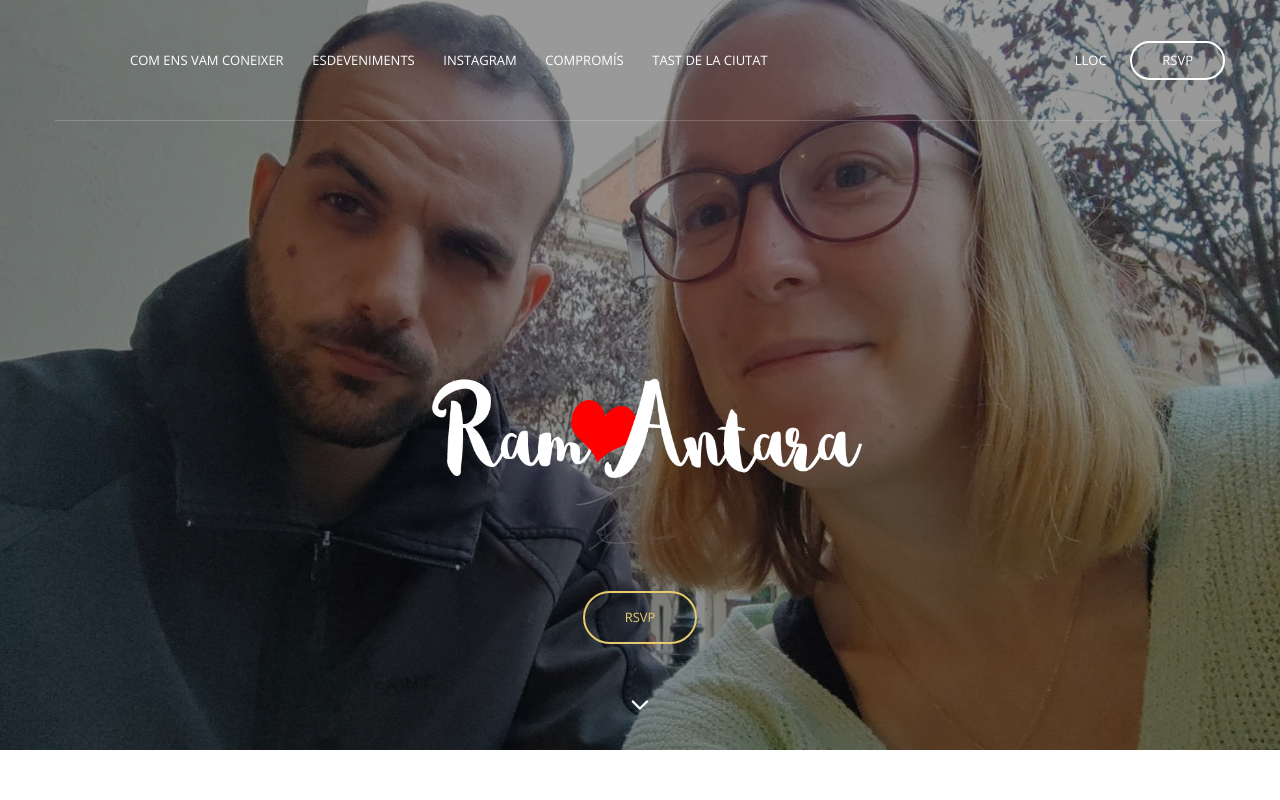
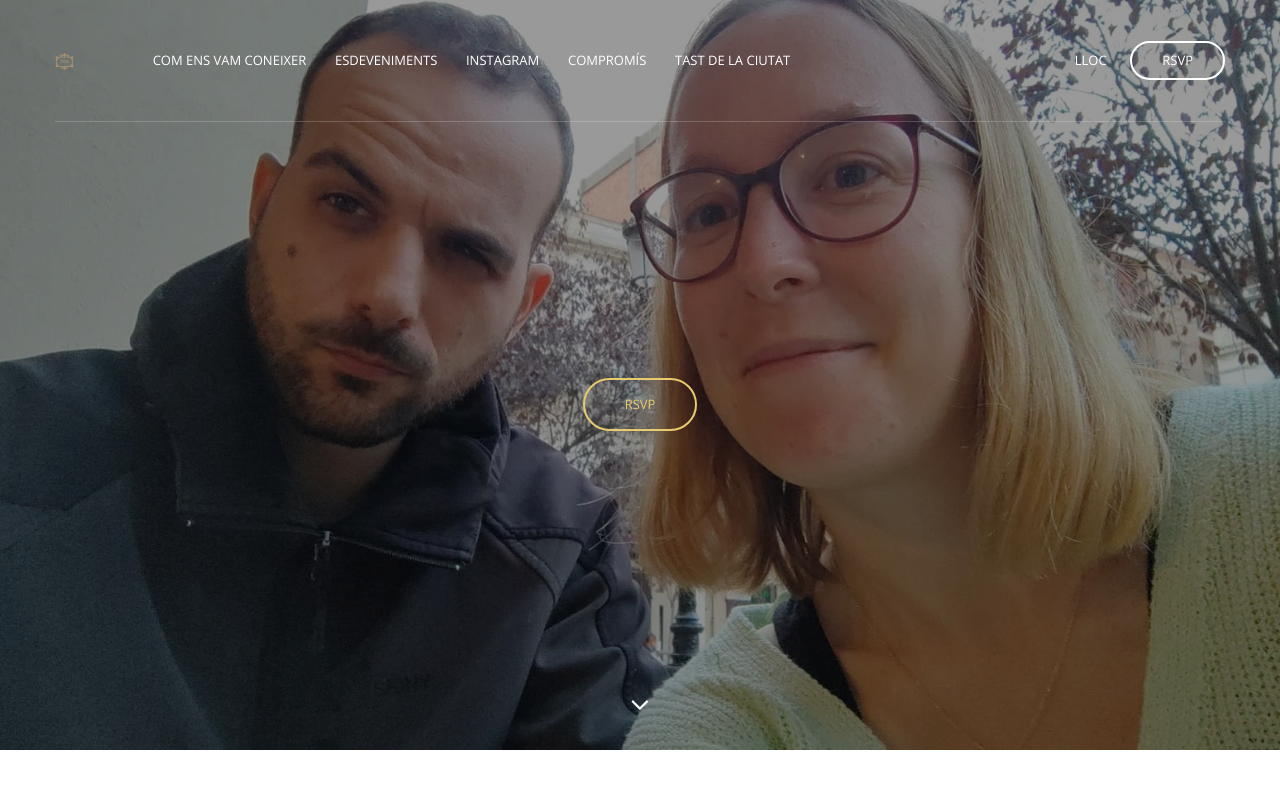
Before and after one commit to Marshall-Power/wedding-site, a website: page index.html in a window 1280 px wide. Shown: the top 800 px of the page. Drawn offline with nearby package versions, Linux system fonts and the light colour scheme; files whose address does not match are found by name.

Commit message:
Fixed logos being reversed

```diff
--- a/index.html
+++ b/index.html
@@ -70,7 +70,7 @@
         <section class="navigation">
             <header>
                 <div class="header-content">
-                    <!-- <div class="logo"><a href="#"><img src="img/logo.png" alt="Logo"></a></div> -->
+                    <div class="logo"><a href="#"><img src="img/logo.png" alt="Logo"></a></div>
                     <div class="header-nav">
                         <nav>
                             <ul class="primary-nav">
@@ -97,7 +97,7 @@
                 <div class="col-md-10 col-md-offset-1">
                     <div class="hero-content text-center">
                         <!--<h1>Ram and Antara</h1>-->
-                        <img src="img/logo-lg.png">
+                        <!-- <img src="img/logo-lg.png"> -->
                         <!--<p class="intro">Ram & Antara are getting hitched!</p>-->
                         <!--<a href="#" class="btn btn-fill btn-large btn-margin-right">Scroll Down</a> -->
                     </div>
```
